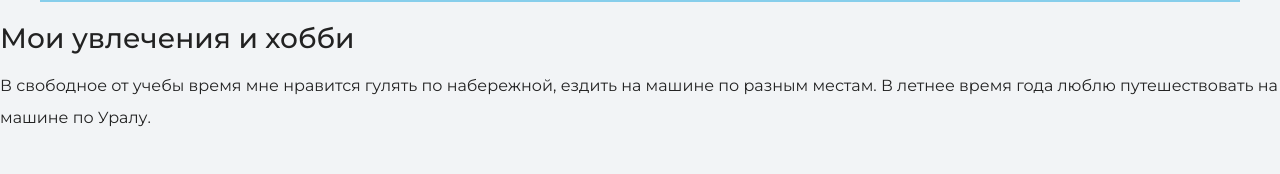
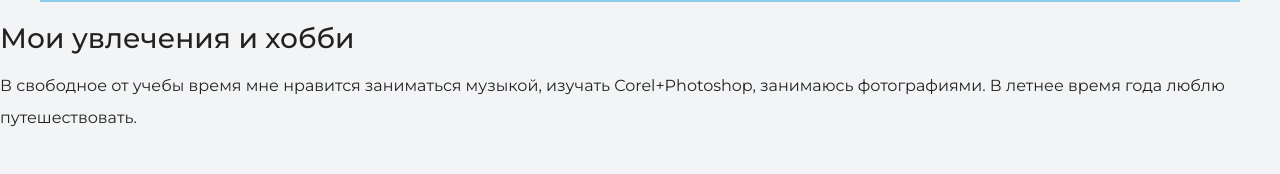
Before and after one commit to BBRAGHITA/BBRAGHITA.github.io, a plain HTML site: page index.html in a window 1280 px wide. Shown: the part 1854-2028 px from the top of the page. Drawn offline with nearby package versions, Linux system fonts and the light colour scheme.

Commit message:
Update index.html

```diff
--- a/index.html
+++ b/index.html
@@ -49,7 +49,7 @@
             <dd class="blue-fon"> Web-программист — это программист, занимающийся разработкой веб-приложений, сайтов и веб информационных систем.</dd>
         </dl>
         <h3> Мои увлечения и хобби</h3>
-        <p> В свободное от учебы время мне нравится гулять по набережной, ездить на машине по разным местам. В летнее время года люблю путешествовать на машине по Уралу. </p>
+        <p> В свободное от учебы время мне нравится заниматься музыкой, изучать Corel+Photoshop, занимаюсь фотографиями. В летнее время года люблю путешествовать. </p>
         <div class="skills">
             <h3>Мои навыки: </h3>
             <dl class="skills-list">
```
